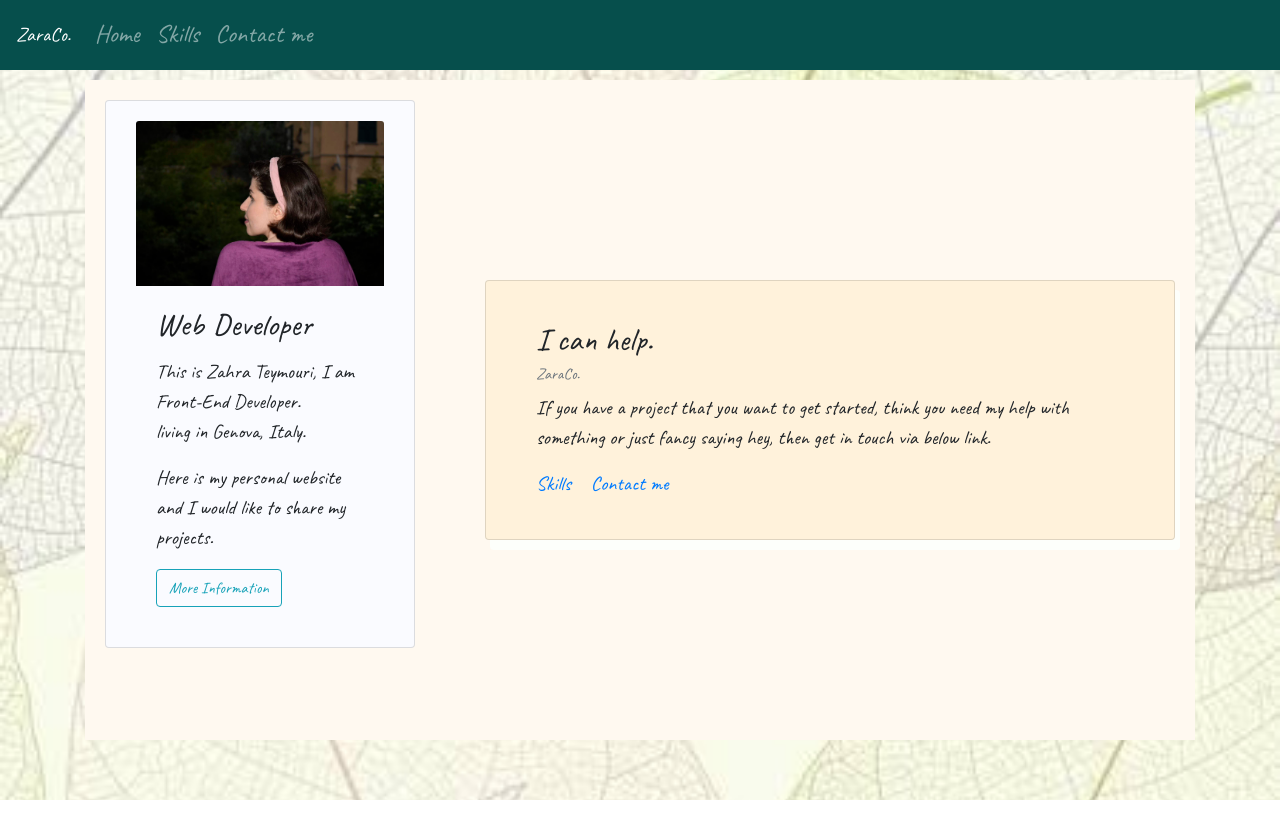
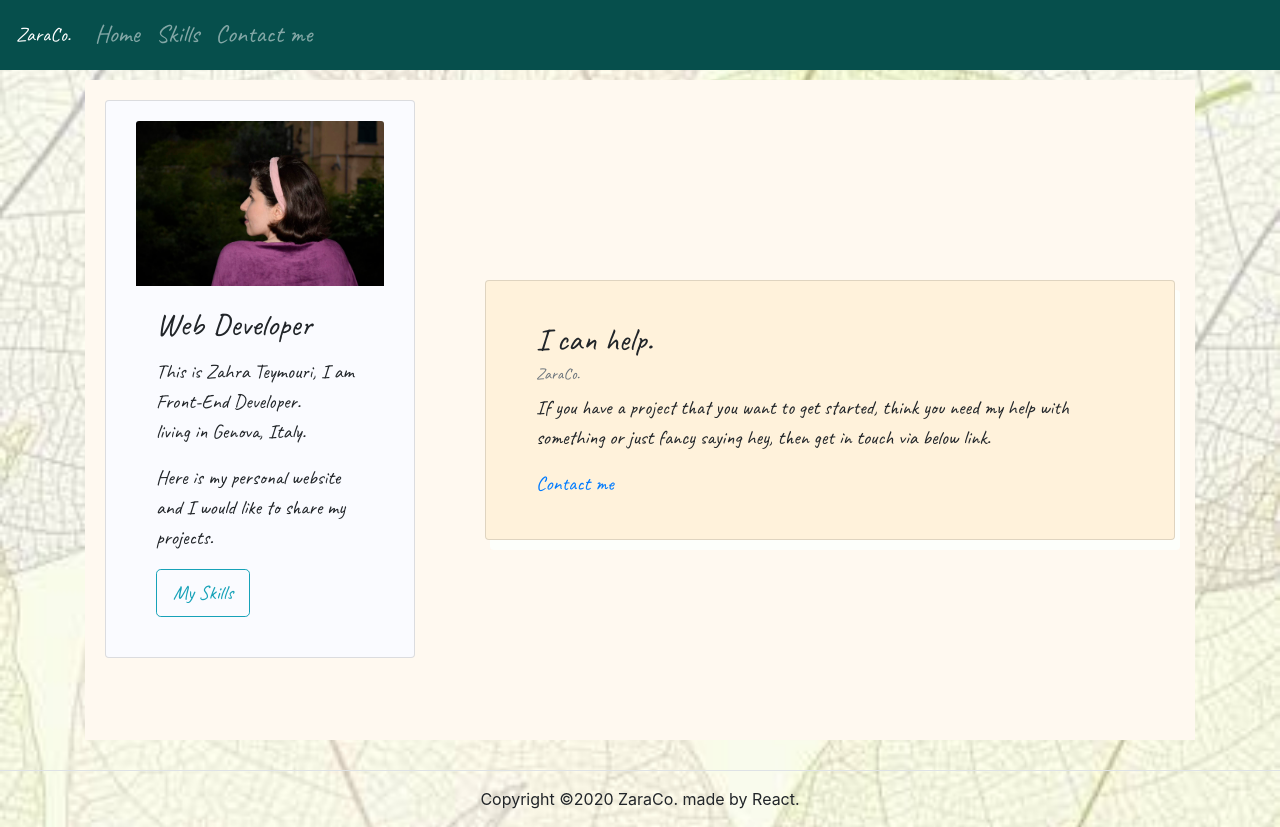
Before and after one commit to zaraco/react-zaraco-website, a React (Create React App) app: page / in a window 1280 px wide. Before the commit the page ends 800 px from the top, so only its background shows below. Built offline with nearby package versions, Linux system fonts and the light colour scheme.

Commit message:
copyright added

```diff
--- a/src/App.css
+++ b/src/App.css
@@ -18,6 +18,7 @@ body {
 .contacts {
     text-align: center;
     margin-top: 150px;
+
 }
 
 .contacts p {
--- a/src/App.js
+++ b/src/App.js
@@ -1,7 +1,7 @@
 import React, {Component} from 'react';
 import 'bootstrap/dist/css/bootstrap.min.css';
 import './App.css';
-import {Button, Card, Col, Container, Form, FormControl, Nav, Navbar, Row} from "react-bootstrap";
+import {Button, Card, Col, Container, Form, FormControl, ModalFooter, Nav, Navbar, Row} from "react-bootstrap";
 import {BrowserRouter as Router, Route, Switch} from "react-router-dom";
 import Home from "./Component/Home";
 import Contact from "./Component/Contact";
@@ -29,7 +29,7 @@ class App extends Component {
                         <Nav.Link href="/contact">Contact me</Nav.Link>
                     </Nav>
                 </Navbar>
-                <Container style={{marginTop: "80px"}}>
+                <Container style={{marginTop: "80px", marginBottom: '30px'}}>
                     <Router>
                         <Switch>
                             <Route exact path='/' component={Home}/>
@@ -41,7 +41,13 @@ class App extends Component {
 
                 </Container>
 
+                <ModalFooter>
+                    <div style={{textAlign: "center", width: "100%"}}>
+                        Copyright ©2020 ZaraCo. made by React.
+                    </div>
+                </ModalFooter>
             </>
+
         );
     }
 
--- a/src/Component/Home.js
+++ b/src/Component/Home.js
@@ -1,9 +1,13 @@
 import React, {Component} from "react";
-import {Button, Card, Col, Container, Row} from "react-bootstrap";
+import {Button, Card, Col, Row} from "react-bootstrap";
 
 class Home extends Component {
     constructor() {
         super();
+    }
+
+    clickHandlerButton = () => {
+        window.location.href = '/skills'
     }
 
     render() {
@@ -24,8 +28,7 @@ class Home extends Component {
                                     <p> living in Genova, Italy. </p>
                                     <p> Here is my personal website and I would like to share my projects.</p>
                                 </Card.Text>
-                                <Button variant="outline-info" onClick={this.clickHandlerButton}>More
-                                    Information</Button>
+                                <Button variant="outline-info" onClick={this.clickHandlerButton} size='lg'>My Skills</Button>
                             </Card.Body>
                         </Card>
                     </Col>
@@ -41,7 +44,6 @@ class Home extends Component {
                                 <Card.Subtitle className="mb-2 text-muted">ZaraCo.</Card.Subtitle>
                                 <Card.Text>
                                     If you have a project that you want to get started, think you need my help with something or just fancy saying hey, then get in touch via below link.                                </Card.Text>
-                                <Card.Link href="/skills">Skills</Card.Link>
                                 <Card.Link href="/contact">Contact me</Card.Link>
                             </Card.Body>
                         </Card>
```
